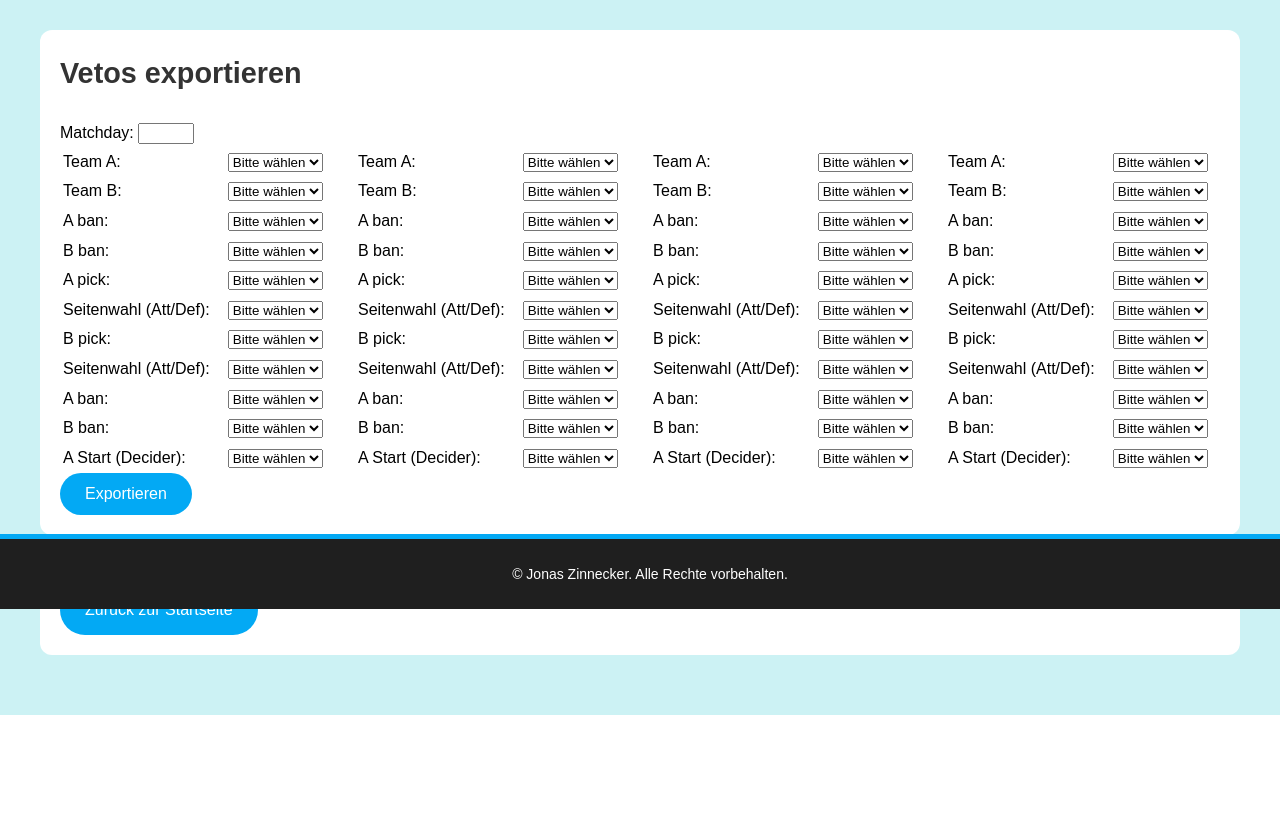
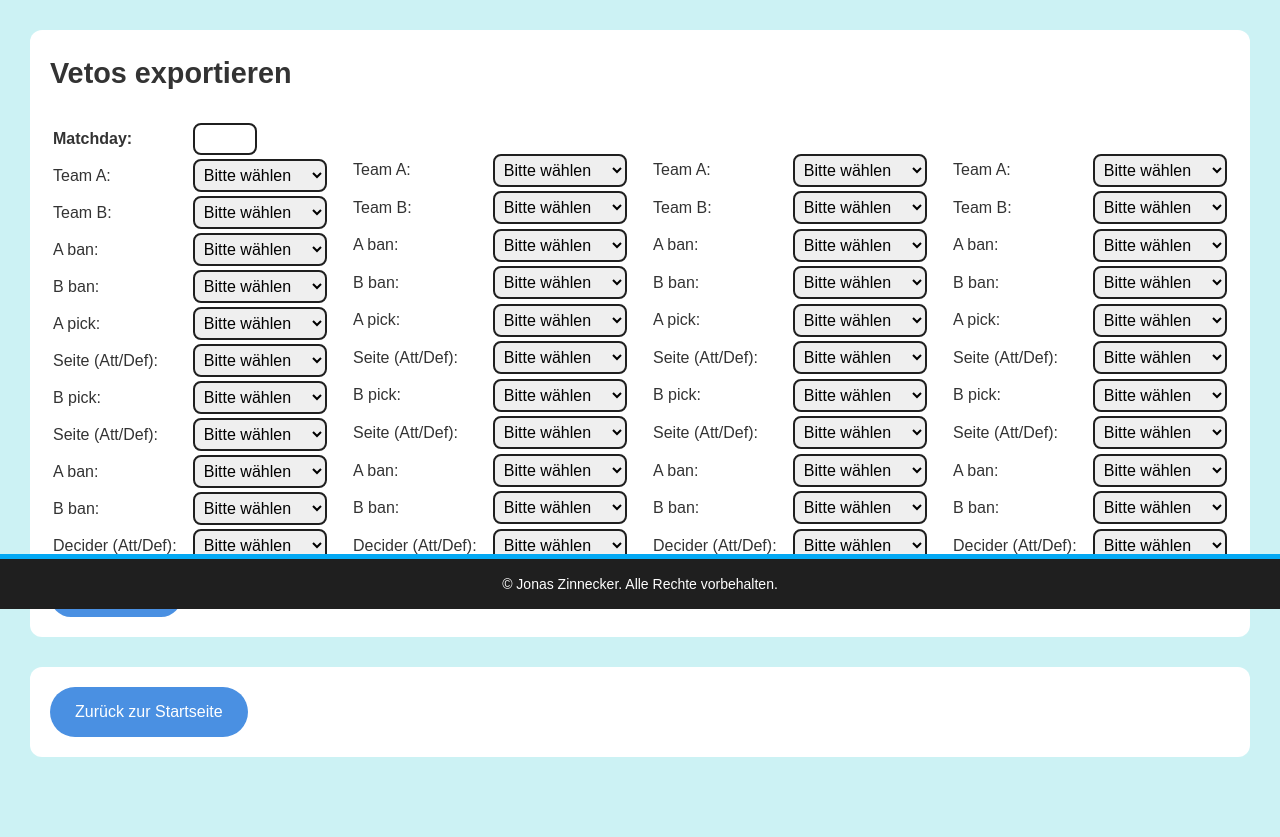
Before and after one commit to JonasZinne/Website, a Flask app: page /export_vetos in a window 1280 px wide. Shown: the part 191-1028 px from the top of the page. Before the commit the page ends 906 px from the top, so only its background shows below. Run offline with Flask 3, Linux system fonts and the light colour scheme.

Commit message:
improvements

```diff
--- a/static/css/styles.css
+++ b/static/css/styles.css
@@ -5,6 +5,7 @@ body {
     padding: 0;
     background-color: #ccf2f4;
     line-height: 1.6;
+    color: #333;
 }
 
 /* Header */
@@ -33,11 +34,25 @@ header h1 {
     font-size: 2.2em;
 }
 
+/* Footer */
+footer {
+    background-color: #1f1f1f;
+    color: white;
+    text-align: center;
+    position: fixed;
+    width: 100%;
+    bottom: 0;
+    font-size: 14px;
+    border-top: 5px solid #03a9f4;
+    height: 50px;
+}
+
 /* Main */
 main {
     padding: 30px;
-    max-width: 1200px;
+    max-width: 1400px;
     margin: 0 auto;
+    padding-bottom: 50px;
 }
 
 /* Section */
@@ -51,7 +66,6 @@ main {
 .section h2 {
     margin-top: 0;
     font-size: 1.8em;
-    color: #333;
 }
 
 /* Dashboard */
@@ -60,26 +74,47 @@ main {
     gap: 20px;
 }
 
-/* Input */
+/* Input & Select */
+input, select {
+    width: 100%;
+    font-size: 16px;
+    border: 2px solid #1f1f1f;
+    border-radius: 8px;
+    transition: border-color 0.3s ease;
+    outline: none;
+}
+
 .url-input {
-    width: 100%;
     max-width: 600px;
     padding: 12px;
-    border: 2px solid #1f1f1f;
-    border-radius: 8px;
-    font-size: 16px;
-    transition: border-color 0.3s ease;
     margin-right: 10px;
 }
 
-.url-input:focus {
-    border-color: #03a9f4;
+.number-input {
+    max-width: 50px;
+    padding: 5px;
+}
+
+select {
+    max-width: 150px;
+    padding: 5px;
+}
+
+input:focus, select:focus{
+    border-color: #4a90e2;
     outline: none;
+}
+
+/* Grid */
+.veto-grid {
+    display: grid;
+    grid-template-columns: repeat(auto-fit, minmax(270px, 1fr));
+    gap: 20px;
 }
 
 /* Button */
 button, .button {
-    background-color: #03a9f4;
+    background-color: #4a90e2;
     color: white;
     padding: 12px 25px;
     border: none;
@@ -89,11 +124,10 @@ button, .button {
     text-decoration: none;
     display: inline-block;
     transition: background-color 0.3s ease, transform 0.2s ease;
-    margin-right: 10px;
 }
 
 button:hover, .button:hover {
-    background-color: #0288d1;
+    background-color: #357ab8;
 }
 
 button:active, .button:active {
@@ -118,7 +152,6 @@ button:active, .button:active {
 
 #loadingIndicator p {
     font-size: 1.5em;
-    color: #333;
     margin-top: 10px;
 }
 
@@ -140,16 +173,3 @@ button:active, .button:active {
         transform: rotate(360deg);
     }
 }
-
-/* Footer */
-footer {
-    background-color: #1f1f1f;
-    color: white;
-    text-align: center;
-    padding: 10px;
-    position: fixed;
-    width: 100%;
-    bottom: 0;
-    font-size: 14px;
-    border-top: 5px solid #03a9f4;
-}
--- a/templates/base.html
+++ b/templates/base.html
@@ -17,6 +17,12 @@
 
     <main>
         {% block content %}{% endblock %}
+
+        {% if request.endpoint != 'index' %}
+            <section class="section">
+                <a href="{{ url_for('index') }}" class="button">Zurück zur Startseite</a>
+            </section>
+        {% endif %}
     </main>
 
     <footer>
--- a/templates/create_tournament.html
+++ b/templates/create_tournament.html
@@ -8,8 +8,4 @@
 
         <p>Diese Funktion ist geplant...</p>
     </section>
-
-    <section class="section">
-        <a href="{{ url_for('index') }}" class="button">Zurück zur Startseite</a>
-    </section>
 {% endblock %}
--- a/templates/export_matches.html
+++ b/templates/export_matches.html
@@ -32,8 +32,4 @@
             {% endif %}
         </section>
     {% endif %}
-
-    <section class="section">
-        <a href="{{ url_for('index') }}" class="button">Zurück zur Startseite</a>
-    </section>
 {% endblock %}
--- a/templates/export_vetos.html
+++ b/templates/export_vetos.html
@@ -7,13 +7,26 @@
         <h2>Vetos exportieren</h2>
 
         <form method="POST" action="{{ url_for('export_vetos') }}">
-            <label for="matchday">Matchday: </label>
-            <input type="number" id="matchday" name="matchday" min="1" max="10" required>
-
             <div class="veto-grid">
                 {% for i in range(4) %}
                 <table>
-                    <!-- Team A und B Auswahl -->
+                    <!-- Matchday -->
+                    {% if i == 0 %}
+                        <tr>
+                            <td><strong><label for="matchday">Matchday:</label></strong></td>
+                            <td>
+                                <input type="number" name="matchday" id="matchday" class="number-input" min="1" max="10" required>
+                            </td>
+                        </tr>
+
+                    {% else %}
+                        <tr>
+                            <td>&nbsp;</td>
+                            <td>&nbsp;</td>
+                        </tr>
+                    {% endif %}
+
+                    <!-- Auswahl Team A und B  -->
                     {% for team_label, team_name in [('Team A', 'team_a_' ~ i), ('Team B', 'team_b_' ~ i)] %}
                         <tr>
                             <td><label for="{{ team_name }}">{{ team_label }}:</label></td>
@@ -49,7 +62,7 @@
 
                         {% if side_name %}
                             <tr>
-                                <td><label for="{{ side_name }}">Seitenwahl (Att/Def):</label></td>
+                                <td><label for="{{ side_name }}">Seite (Att/Def):</label></td>
                                 <td>
                                     <select name="{{ side_name }}">
                                         <option value="" disabled selected hidden>Bitte wählen</option>
@@ -63,7 +76,7 @@
 
                     <!-- Decider -->
                     <tr>
-                        <td><label for="side_a2_{{ i }}">A Start (Decider):</label></td>
+                        <td><label for="side_a2_{{ i }}">Decider (Att/Def):</label></td>
                         <td>
                             <select name="side_a2_{{ i }}">
                                 <option value="" disabled selected hidden>Bitte wählen</option>
@@ -76,7 +89,7 @@
                 {% endfor %}
             </div>
 
-            <button type="submit">Exportieren</button>
+            <button type="submit" style="margin-top: 10px;">Exportieren</button>
         </form>
     </section>
 
@@ -106,85 +119,4 @@
             </textarea>
         </section>
     {% endif %}
-
-    <section class="section">
-        <a href="{{ url_for('index') }}" class="button">Zurück zur Startseite</a>
-    </section>
-
-    <!-- JavaScript zur Verwaltung der Dropdown-Optionen pro Veto -->
-    <script>
-        function copyToClipboard() {
-            const textarea = document.getElementById("vetoResultsTextarea");
-
-            let text = textarea.value.split('\n')
-                .map(line => line.trim())
-                .filter(line => line.length > 0)
-                .join('\n');
-
-            navigator.clipboard.writeText(text)
-                .catch(err => {
-                    alert('Fehler beim Kopieren: ' + err);
-                    console.error('Fehler beim Kopieren:', err);
-                });
-        }
-
-        document.addEventListener('DOMContentLoaded', function () {
-            document.getElementById('copyButton').addEventListener('click', copyToClipboard);
-
-            const teamSelects = document.querySelectorAll('.team-select');
-            const mapSelects = document.querySelectorAll('.map-select');
-
-            function updateTeamSelectOptions() {
-                const selectedTeams = Array.from(teamSelects)
-                    .map(select => select.value)
-                    .filter(value => value);
-
-                teamSelects.forEach(select => {
-                    const currentValue = select.value;
-                    Array.from(select.options).forEach(option => {
-                        option.disabled = selectedTeams.includes(option.value) && option.value !== currentValue;
-                    });
-                });
-            }
-
-            function updateMapSelectOptions() {
-                for (let i = 0; i < 4; i++) {
-                    const mapSelects = document.querySelectorAll('.map-select-' + i);
-
-                    const selectedMaps = Array.from(mapSelects)
-                        .map(select => select.value)
-                        .filter(value => value);
-
-                    mapSelects.forEach(select => {
-                        const currentValue = select.value;
-                        Array.from(select.options).forEach(option => {
-                            option.disabled = selectedMaps.includes(option.value) && option.value !== currentValue;
-                        });
-                    });
-                }
-            }
-
-            teamSelects.forEach(select => {
-                select.addEventListener('change', function() {
-                    updateTeamSelectOptions();
-                    updateMapSelectOptions();
-                });
-            });
-
-            mapSelects.forEach(select => {
-                select.addEventListener('change', updateMapSelectOptions);
-            });
-
-            updateTeamSelectOptions();
-            updateMapSelectOptions();
-        });
-    </script>
-
-    <style>
-        .veto-grid {
-            display: grid;
-            grid-template-columns: repeat(4, 1fr);
-            gap: 20px;
-        }
-    </style>
 {% endblock %}
```
Also changed, not shown: static/js/main.js (+66 -0 lines). Lines whose indentation alone changed are shown as unchanged.
